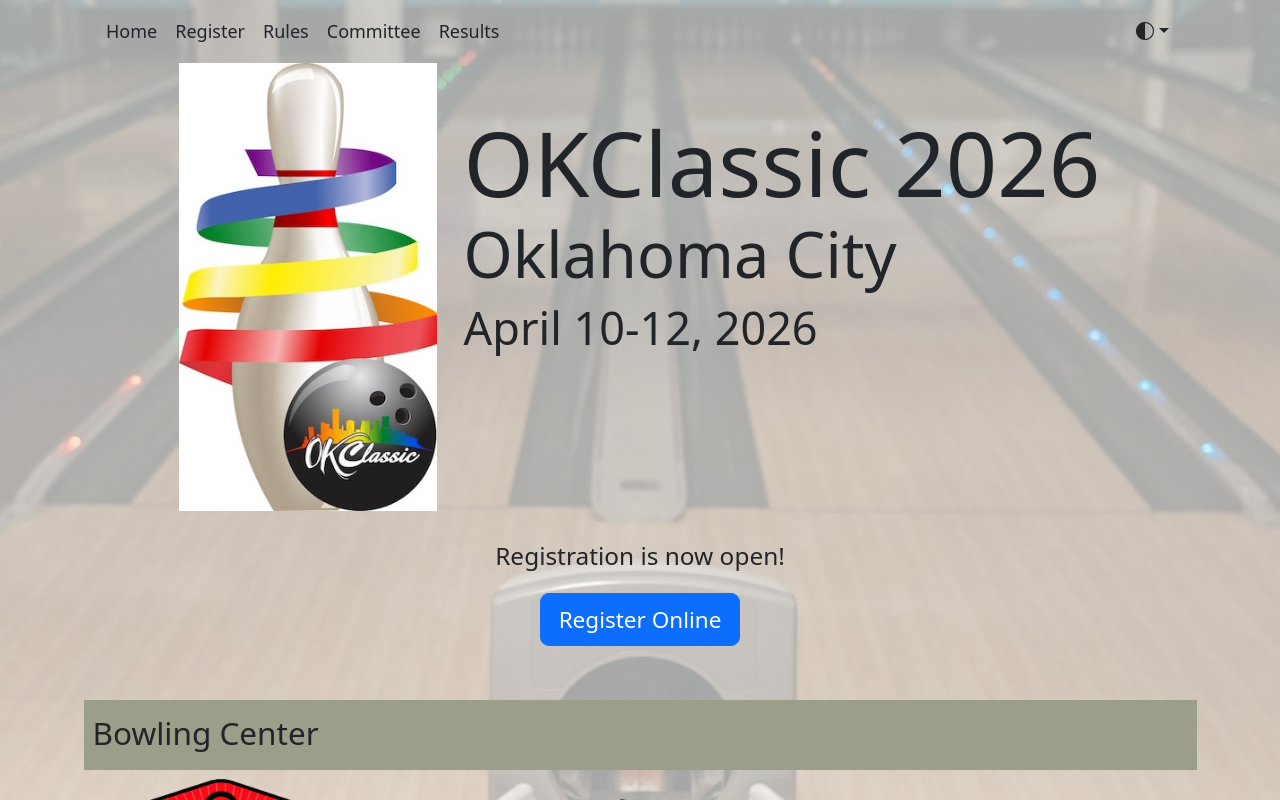
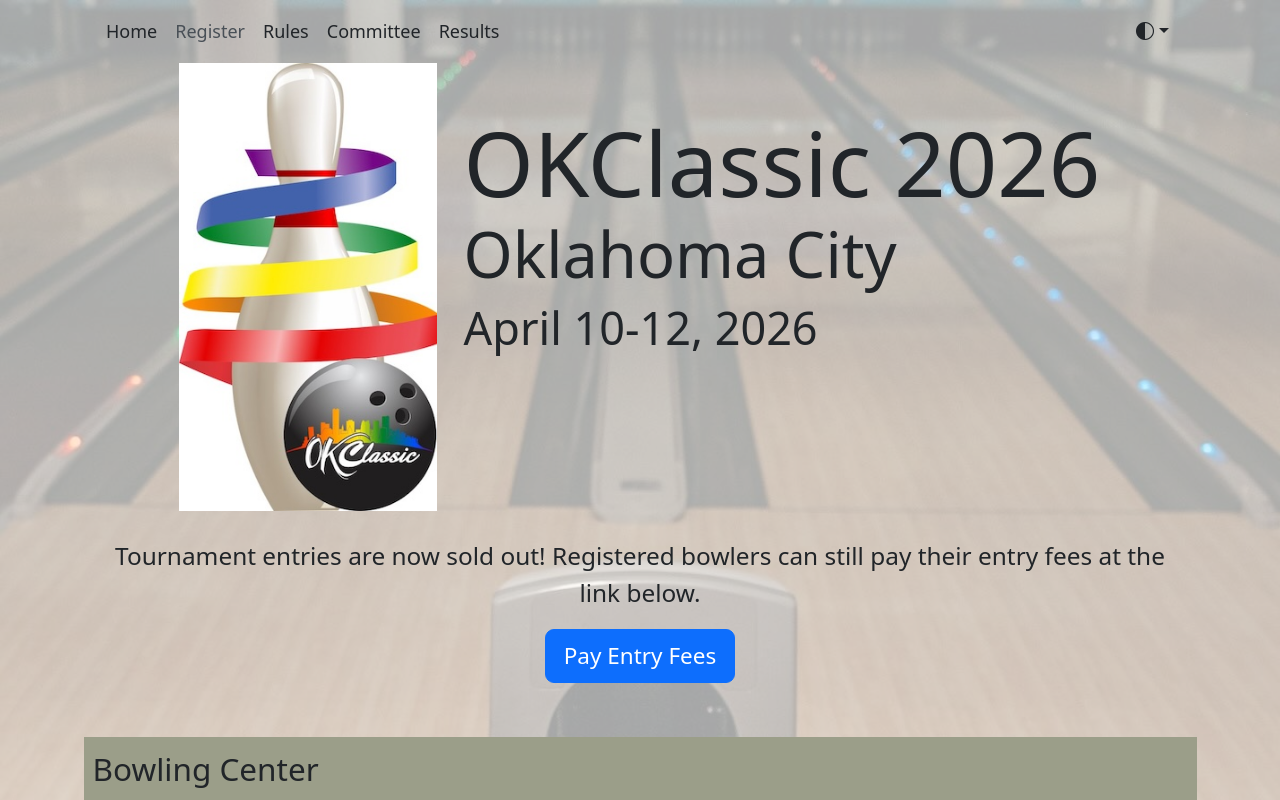
Before and after one commit to tournio/okclassic-nextjs, a Next.js app: page / in a window 1280 px wide. Shown: the top 800 px of the page. Built offline with nearby package versions, Linux system fonts and the light colour scheme.

Commit message:
note about being sold out

```diff
--- a/src/components/Layout/Navigation.js
+++ b/src/components/Layout/Navigation.js
@@ -57,7 +57,7 @@ const Navigation = () => {
                   path: REGISTER_URL,
                   text: 'Register',
                   title: 'Register for the tournament',
-                  // disabled: true,
+                  disabled: true,
                   // title: 'Registration is not yet available',
                 })}
 
--- a/src/components/Spotlight/Spotlight.js
+++ b/src/components/Spotlight/Spotlight.js
@@ -11,13 +11,13 @@ const Spotlight = () => {
   const registrationOpen = (
     <>
       <p>
-        Registration is now open!
+        Tournament entries are now sold out! Registered bowlers can still pay their entry fees at the link below.
       </p>
       <p>
         <a href={REGISTER_URL}
            className={`btn btn-lg btn-primary`}
         >
-          Register Online
+          Pay Entry Fees
         </a>
       </p>
     </>
```
